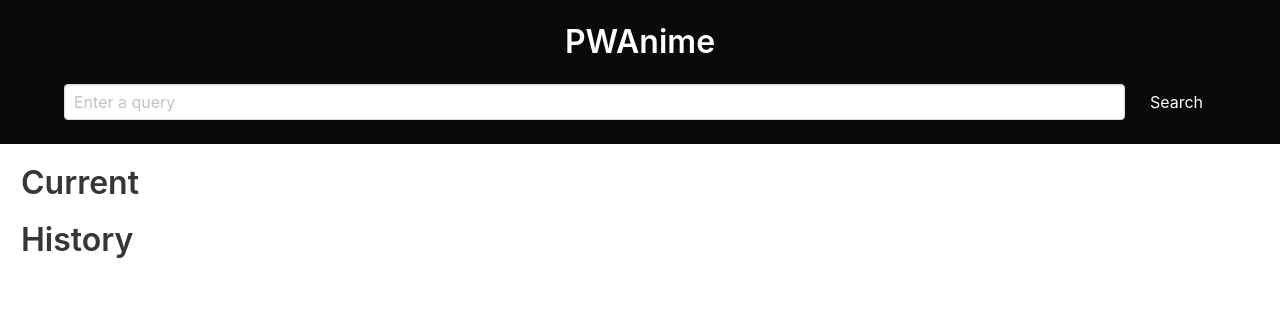
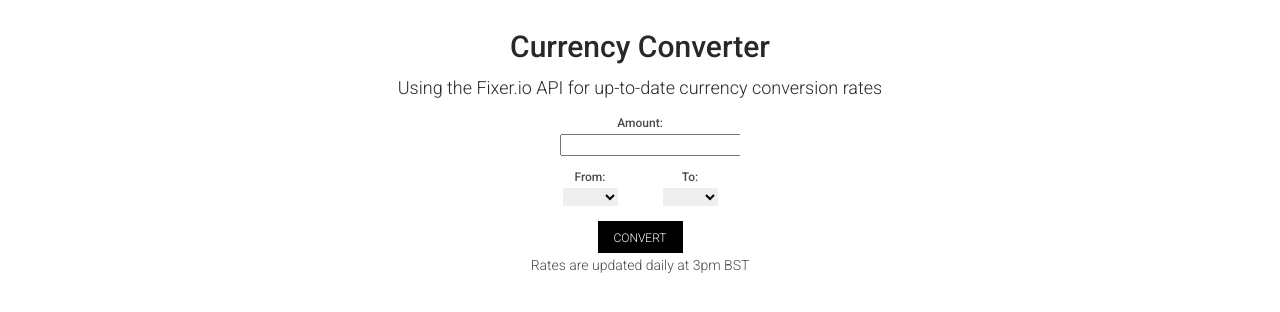
Before and after one commit to M-benjamin/xeu, a plain HTML site: page webapp/index.html in a window 1280 px wide. Drawn offline with nearby package versions, Linux system fonts and the light colour scheme.

Commit message:
Pwa front

```diff
--- a/webapp/index.html
+++ b/webapp/index.html
@@ -4,7 +4,7 @@
 <head>
     <meta charset="utf-8" />
     <meta http-equiv="X-UA-Compatible" content="IE=edge">
-    <title>PWAnime!</title>
+    <title>Currency app!</title>
     <meta name="viewport" content="width=device-width, initial-scale=1">
     <link rel="manifest" href="manifest.json">
 
@@ -25,38 +25,52 @@
     <link rel="icon" sizes="512x512" href="/assets/pwanime.logo.512.png">
     <link rel="apple-touch-icon" sizes="512x512" href="/assets/pwanime.logo.512.png">
     <link rel="stylesheet" href="https://cdnjs.cloudflare.com/ajax/libs/bulma/0.7.4/css/bulma.min.css" />
+    <link rel="stylesheet" href="./style.css" />
+    <script   src="https://code.jquery.com/jquery-2.2.4.min.js"   integrity="sha256-BbhdlvQf/xTY9gja0Dq3HiwQF8LaCRTXxZKRutelT44="   crossorigin="anonymous"></script>
     <script defer src="https://use.fontawesome.com/releases/v5.3.1/js/all.js"></script>
+    <script src="https://unpkg.com/axios/dist/axios.min.js"></script>
     <script src="./main.js"></script>
 </head>
 
 <body>
-    <section class="hero is-black is-small">
-        <div class="hero-body">
-            <div class="container has-text-centered">
-                <p class="title">
-                    PWAnime
-                </p>
-                <div class="field is-grouped">
-                    <p class="control is-expanded">
-                        <input id="search" class="input" type="text" placeholder="Enter a query">
-                    </p>
-                    <p class="control">
-                        <a id="button-search" class="button is-black" onclick="searchManga()">Search</a>
-                    </p>
-                </div>
+
+    <header class="header">
+        <h1>Currency Converter</h1>
+        <h2>Using the Fixer.io API for up-to-date currency conversion rates</h2>
+    </header>
+
+
+    <form class="conversionForm">
+
+        <section class="conversionForm__amount">
+            <label>Amount:</label>
+            <input type="number" class="currencyValue">
+        </section>
+
+        <section class="conversionForm__currencies">
+
+            <div class="conversionForm__from">
+                <label>From:</label>
+                <select class="convertFrom">
+                </select>
             </div>
-        </div>
-    </section>
-    <section class="hero container is-fluid" style="margin-top: 21px;margin-left:21px">
-        <h1 class="title">Current</h1>
-        <div id="current" class="columns is-center"></div>
-    </section>
-    <section class="hero container is-fluid" style="margin-top: 21px;margin-left:21px">
-        <h1 class="title">History</h1>
-        <div id="history" class="columns is-multiline">
 
-        </div>
-    </section>
+            <div class="conversionForm__to">
+                <label>To:</label>
+                <select class="convertTo">
+
+                </select>
+            </div>
+        </section>
+
+
+        <input type="submit" value="convert" class="currencySubmit">
+    </form>
+
+    <p class="output"></p>
+
+    <h3>Rates are updated daily at 3pm BST</h3>
+
 </body>
 
 </html>
--- a/webapp/main.js
+++ b/webapp/main.js
@@ -1,64 +1,19 @@
-// > RESOURCES
-let mangaHistory = [];
-const API_BASE = 'https://api.jikan.moe/v3';
+// // // > RESOURCES
+// const axios = require('axios');
+const API_KEY = '1ebc87f464422af0b44036ffb35a4c24';
+const API_BASE = 'http://data.fixer.io/api/latest?access_key=';
 const STORAGE_HISTORY_KEY = "pwanime.history"
-const API_MANGA = `${API_BASE}/search/manga?limit=12&genre=1`;
+const API_FIXER = `${API_BASE}${API_KEY}&base=EUR`;
 
-function addMangaMarkup({ image_url, title }) {
-    return `
-        <div class="column is-1">
-            <div class="card is-shady">
-                <div class="card-image">
-                    <figure class="image">
-                        <img src="${image_url}">
-                    </figure>
-                </div>
-                <div class="card-content">
-                    <div class="content">
-                        <h4>${title}</h4>
-                    </div>
-                </div>
-            </div>
-        </div>
-    `
+async function getData() {
+    const response = await axios.get(API_FIXER)
+    // const { results } = await response
+    console.log('RES', response)
+    return response.data
 }
 
-function updateHistory(arrayManga) {
-    mangaHistory = mangaHistory.concat(arrayManga)
-    addMangaToMarkupSelector(arrayManga, '#history')
-    localStorage.setItem(STORAGE_HISTORY_KEY, JSON.stringify(mangaHistory))
+// getData()
 
-}
-
-function addMangaToMarkupSelector(arrayManga, selector) {
-    let el = document.querySelector(selector)
-
-    arrayManga.forEach(manga => {
-        el.innerHTML = addMangaMarkup(manga) + el.innerHTML
-    });
-}
-
-async function searchManga() {
-    const query = document.querySelector('#search').value
-
-    try {
-        const response = await fetch(`${API_MANGA}&q=${query}`)
-
-        if (!response.ok) {
-            return;
-        }
-
-        const { results } = await response.json()
-
-        // > Reset search
-        document.querySelector('#current').innerHTML = ''
-        addMangaToMarkupSelector(results, '#current')
-        updateHistory(results)
-
-    } catch (error) {
-        console.log('ERROR', error)
-    }
-}
 async function installServiceWorkerAsync() {
     let storage = JSON.parse(localStorage.getItem(STORAGE_HISTORY_KEY));
     if (storage) {
@@ -77,11 +32,12 @@ async function installServiceWorkerAsync() {
     }
 }
 
+
 document.addEventListener("DOMContentLoaded", function (event) {
     document.querySelector("#search").addEventListener("keyup", (event) => {
         if (event.keyCode === 13) {
             event.preventDefault();
-            document.querySelector("#button-search").click();
+            // document.querySelector("#button-search").click();
         }
     });
 
--- /dev/null
+++ b/webapp/style.css
@@ -0,0 +1,120 @@
+@import url(https://fonts.googleapis.com/css?family=Roboto:400,300,500,700,100);
+body {
+  margin: 0;
+  font-size: 62.5%;
+}
+
+* {
+  box-sizing: border-box;
+}
+
+.header {
+  width: 100%;
+  text-align: center;
+  color: #282828;
+  margin: 20px 0;
+}
+
+.header h1,
+.header h2,
+.header h3 {
+  margin: 5px 0;
+}
+
+.header h1 {
+  font: 500 3em/1.8em 'Roboto', sans-serif;
+}
+
+.header h2 {
+  font: 300 1.8em/1em 'Roboto', sans-serif;
+}
+
+h3 {
+  font: 300 1.4em/1em 'Roboto', sans-serif;
+  text-align: center;
+  width: 100%;
+}
+
+.conversionForm {
+  margin: auto;
+  width: 100%;
+  max-width: 200px;
+  overflow: hidden;
+  font: 300 1.2em/1em 'Roboto', sans-serif;
+}
+
+.conversionForm label {
+  font-weight: 500;
+}
+
+.conversionForm select,
+.conversionForm input {
+  outline: none;
+}
+
+.conversionForm__amount {
+  width: 80%;
+  margin: auto;
+}
+
+.conversionForm__amount label {
+  text-align: center;
+  display: block;
+}
+
+.conversionForm__amount input {
+  margin: 5px auto;
+  display: block;
+}
+
+.conversionForm__currencies {
+  width: 100%;
+  float: left;
+  clear: left;
+  margin: 10px 0;
+}
+
+.conversionForm__currencies div {
+  width: 50%;
+  float: left;
+}
+
+.conversionForm__currencies div label {
+  text-align: center;
+  display: block;
+}
+
+.conversionForm__currencies div select {
+  width: 55px;
+  display: block;
+  margin: 5px auto;
+  border: none;
+}
+
+.conversionForm .currencySubmit {
+  display: block;
+  margin: 5px auto;
+  appearance: none;
+  background-color: #000;
+  color: #fff;
+  border: 1px solid #000;
+  font: 300 1em/1em 'Roboto', sans-serif;
+  padding: 10px 15px 8px 15px;
+  text-transform: uppercase;
+  cursor: pointer;
+  -webkit-transition: all 0.1s;
+  -moz-transition: all 0.1s;
+  transition: all 0.1s;
+}
+
+.conversionForm .currencySubmit:hover {
+  background-color: #fff;
+  color: #000;
+  border: 1px solid #C7C7C7;
+  font-weight: 500;
+}
+
+.output {
+  font: 500 2em/1em 'Roboto', sans-serif;
+  text-align: center;
+}
```
Also changed, not shown: server/main.js (added).
